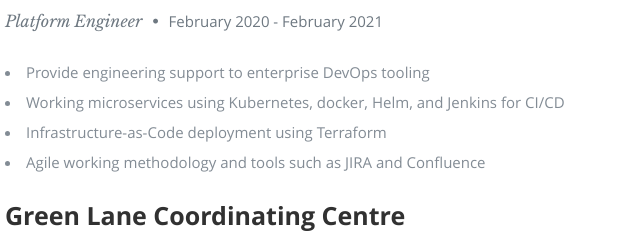
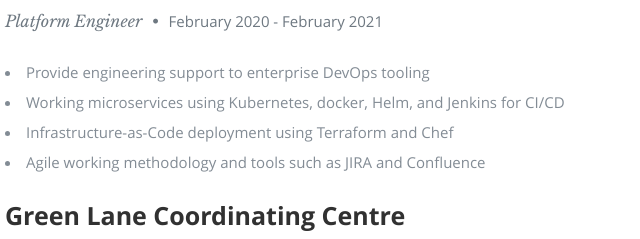
Before and after one commit to a51nx/azure-resume, a plain HTML site: page frontend/index.html in a window 1280 px wide. Shown: the part 2262-2501 px from the top of the page, 400-1040 px from the left. Drawn offline with nearby package versions, Linux system fonts and the light colour scheme; no server answers.

Commit message:
adding to plateng exp

```diff
--- a/frontend/index.html
+++ b/frontend/index.html
@@ -237,7 +237,7 @@
                   <p>
                      <li>Provide engineering support to enterprise DevOps tooling</li>
                      <li>Working microservices using Kubernetes, docker, Helm, and Jenkins for CI/CD</li>
-                     <li>Infrastructure-as-Code deployment using Terraform</li>
+                     <li>Infrastructure-as-Code deployment using Terraform and Chef</li>
                      <li>Agile working methodology and tools such as JIRA and Confluence</li>
                   </p>
 
```
